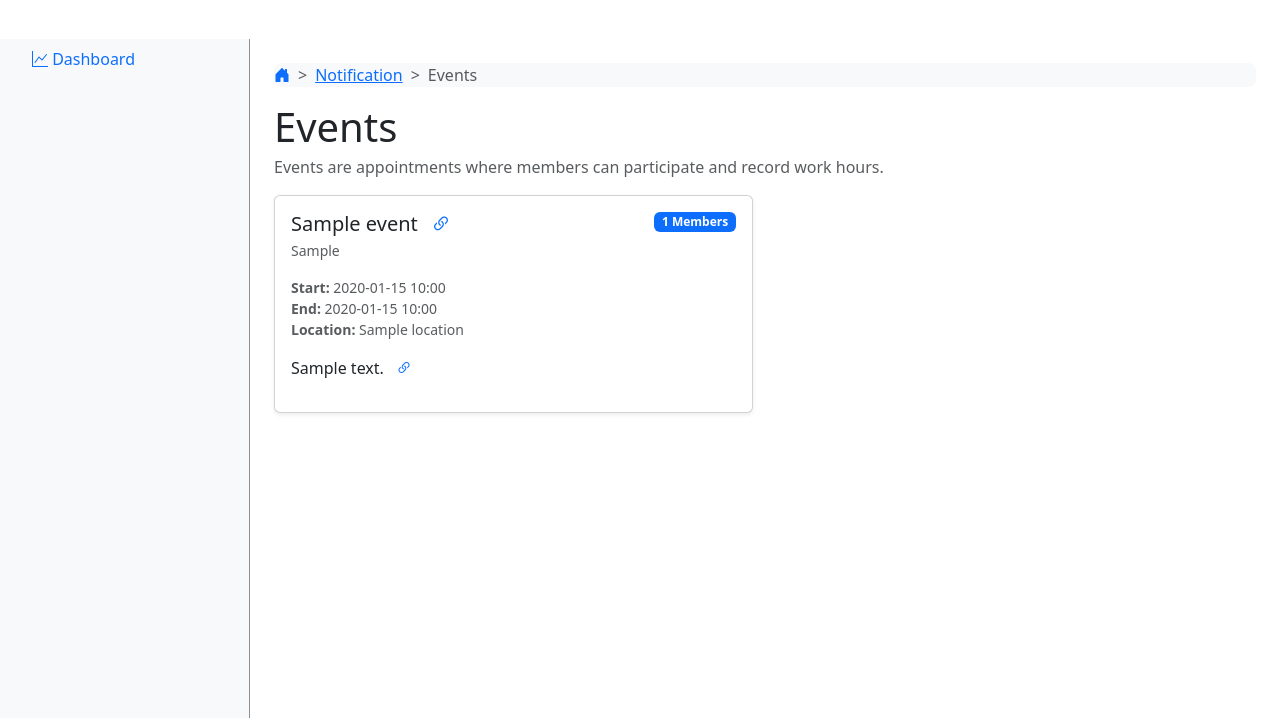
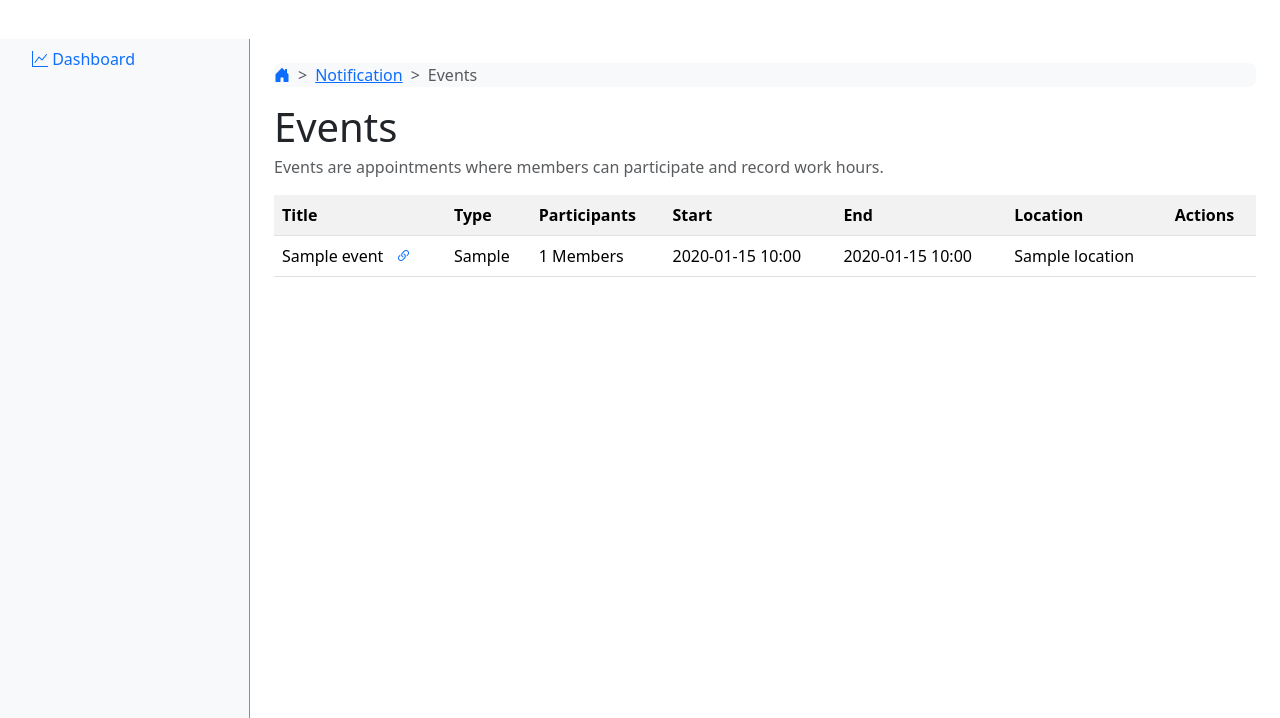
Before and after one commit to donnerbaer/club-automailer, a Python web app: template app/templates/notification/site.events.html in a window 1280 px wide. Shown: the part 57-775 px from the top of the page. Run offline with Jinja, Linux system fonts and the light colour scheme; the template is opened without the code that fills it: most values are stand-ins (such as "Sample title", 1, 10 or a date in 2020); form fields are guessed from the names that the template uses.

Commit message:
Update site.events.html

```diff
--- a/app/templates/notification/site.events.html
+++ b/app/templates/notification/site.events.html
@@ -16,7 +16,7 @@
         </li>
     </ol>
 </nav>
-    <div class="d-flex flex-wrap justify-content-between align-items-start gap-3 mb-3">
+    <div class="d-flex flex-wrap justify-content-between align-items-start gap-6 mb-3">
         <div>
             <h1 class="h1 mb-1">{{ _('Events') }}</h1>
             <p class="text-muted mb-0">{{ _('Events are appointments where members can participate and record work hours.') }}</p>
@@ -74,14 +74,80 @@
         {{ _('No events found.') }}
     </div>
     {% else %}
-    <div class="row g-4">
+    <div class="row g-7">
+
+        <!-- Desktop / Tablet: show table -->
+        <div class="d-none d-md-block">
+            <table class="table table-striped">
+                <tr>
+                    <th>{{ _('Title') }}</th>
+                    <th>{{ _('Type') }}</th>
+                    <th>{{ _('Participants') }}</th>
+                    <th>{{ _('Start') }}</th>
+                    <th>{{ _('End') }}</th>
+                    <th>{{ _('Location') }}</th>
+                    <th>{{ _('Actions') }}</th>
+                </tr>
             {% for event in events %}
-        <div class="col-12 col-lg-6">
+            <tr>
+                <td>
+                    {{ event.rendered_title or event.title }}
+                    {% if event.recurrence_series_link %}
+                    <a class="ms-2 text-decoration-none" href="{{ event.recurrence_series_link }}" title="{{ _('View series') }}">
+                        <i class="bi bi-link-45deg"></i>
+                    </a>
+                    {% endif %}
+                </td>
+                <td>
+                    {% set trigger = trigger_type_map[event.event_type] if event.event_type in trigger_type_map else None %}
+                    {% if trigger %}
+                    <a class="text-decoration-none" href="{{ url_for('notification.trigger_type_detail', trigger_type_id=trigger.id) }}">{{ trigger.description or trigger.code }}</a>
+                    {% else %}
+                    {{ event.event_type }}
+                    {% endif %}
+                </td>
+                <td>
+                    {{ event.participants|length }} {{ _('Members') }}
+                </td>
+                <td>
+                    {{ event.start_at.strftime('%Y-%m-%d %H:%M') }}
+                </td>
+                <td>
+                    {% if event.end_at %}
+                    {{ event.end_at.strftime('%Y-%m-%d %H:%M') }}
+                    {% else %}
+                    {{ _('No end time') }}
+                    {% endif %}
+                </td>
+                <td>
+                    {% if event.location %}
+                    {{ event.location }}
+                    {% else %}
+                    {{ _('No location') }}
+                    {% endif %}
+                </td>
+                <td>
+                    {% if current_user.has_permission('notification.event.read') %}
+                    <a class="btn btn-primary btn-sm" href="{{ url_for('notification.event_detail', event_id=event.id) }}">
+                        <i class="bi bi-eye"></i> {{ _('View event') }}
+                    </a>
+                    {% endif %}
+                </td>
+            </tr>
+            {% endfor %}
+            </table>
+        </div>
+
+        <!-- Mobile: show cards -->
+        <div class="d-block d-md-none">
+            <div class="row g-3">
+                {% for event in events %}
+                <div class="col-12">
                     <div class="card shadow-sm h-100">
                         <div class="card-body d-flex flex-column">
                             <div class="d-flex justify-content-between gap-3">
                                 <div>
-                            <h2 class="h5 mb-1">
+                                    <h2 class="h6 mb-1">
                                         {{ event.rendered_title or event.title }}
                                         {% if event.recurrence_series_link %}
                                         <a class="ms-2 text-decoration-none" href="{{ event.recurrence_series_link }}" title="{{ _('View series') }}">
@@ -131,5 +197,8 @@
                 </div>
                 {% endfor %}
             </div>
+        </div>
+
+    </div>
     {% endif %}
 {% endblock %}
```
Lines whose indentation alone changed are shown as unchanged.
